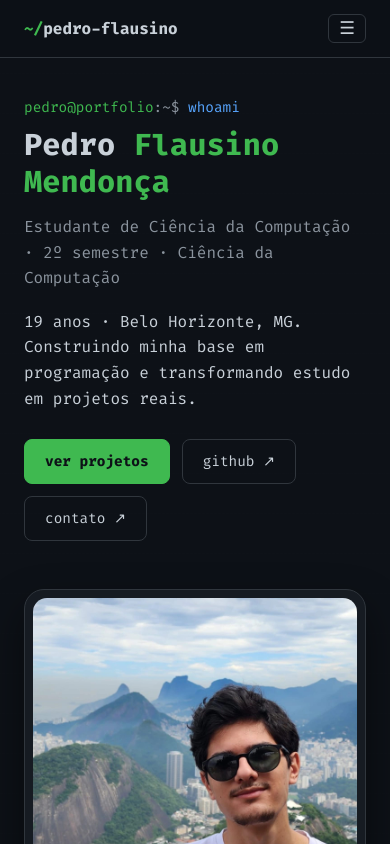
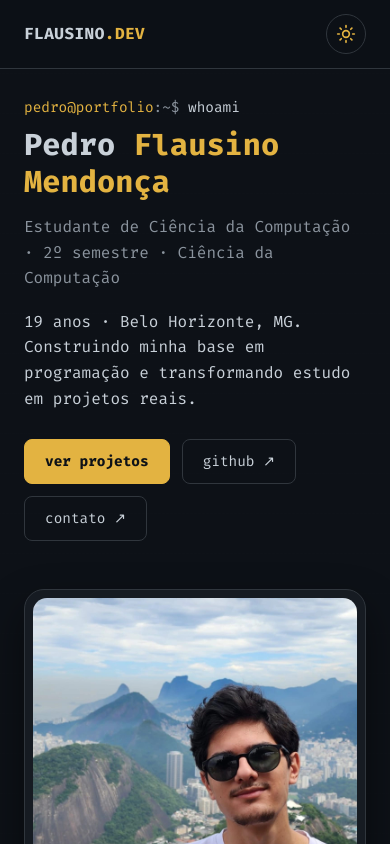
Before and after one commit to PedroFlau/pedroflausino-portifolio, a React (Vite) app: page / in a window 390 px wide. Shown: the top 844 px of the page. Built offline with nearby package versions, Linux system fonts and the light colour scheme.

Commit message:
feat modo claro/escuro

```diff
--- a/index.html
+++ b/index.html
@@ -9,6 +9,18 @@
       content="Portfólio de Pedro Flausino Mendonça — estudante de Ciência da Computação."
     />
     <title>Pedro Flausino Mendonça · Portfólio</title>
+    <script>
+      // Aplica o tema salvo antes da página renderizar (evita "piscada")
+      (function () {
+        try {
+          var tema = localStorage.getItem('tema');
+          document.documentElement.dataset.theme =
+            tema === 'light' ? 'light' : 'dark';
+        } catch (e) {
+          document.documentElement.dataset.theme = 'dark';
+        }
+      })();
+    </script>
   </head>
   <body>
     <div id="root"></div>
--- a/src/components/Navbar.tsx
+++ b/src/components/Navbar.tsx
@@ -1,36 +1,73 @@
-import { useState } from 'react';
+import { useEffect, useState } from 'react';
 
-const links = [
-  { href: '#sobre', label: 'sobre' },
-  { href: '#habilidades', label: 'habilidades' },
-  { href: '#projetos', label: 'projetos' },
-  { href: '#contato', label: 'contato' },
-];
+type Tema = 'dark' | 'light';
+
+function temaInicial(): Tema {
+  const salvo = localStorage.getItem('tema');
+  if (salvo === 'light' || salvo === 'dark') return salvo;
+  return 'dark';
+}
+
+function IconeSol() {
+  return (
+    <svg
+      viewBox="0 0 24 24"
+      width="20"
+      height="20"
+      fill="none"
+      stroke="currentColor"
+      strokeWidth="2"
+      strokeLinecap="round"
+      aria-hidden="true"
+    >
+      <circle cx="12" cy="12" r="4" />
+      <path d="M12 2v2M12 20v2M4.93 4.93l1.41 1.41M17.66 17.66l1.41 1.41M2 12h2M20 12h2M4.93 19.07l1.41-1.41M17.66 6.34l1.41-1.41" />
+    </svg>
+  );
+}
+
+function IconeLua() {
+  return (
+    <svg
+      viewBox="0 0 24 24"
+      width="20"
+      height="20"
+      fill="none"
+      stroke="currentColor"
+      strokeWidth="2"
+      strokeLinecap="round"
+      strokeLinejoin="round"
+      aria-hidden="true"
+    >
+      <path d="M21 12.79A9 9 0 1 1 11.21 3 7 7 0 0 0 21 12.79z" />
+    </svg>
+  );
+}
 
 export function Navbar() {
-  const [aberto, setAberto] = useState(false);
+  const [tema, setTema] = useState<Tema>(temaInicial);
+
+  useEffect(() => {
+    document.documentElement.dataset.theme = tema;
+    localStorage.setItem('tema', tema);
+  }, [tema]);
+
+  const claro = tema === 'light';
 
   return (
     <header className="navbar">
-      <a className="navbar-logo" href="#top" onClick={() => setAberto(false)}>
-        <span className="text-green">~/</span>pedro-flausino
+      <a className="navbar-logo" href="#top">
+        FLAUSINO<span className="text-accent">.DEV</span>
       </a>
 
       <button
-        className="navbar-toggle"
-        aria-label="Abrir menu"
-        onClick={() => setAberto((v) => !v)}
+        className="tema-toggle"
+        onClick={() => setTema(claro ? 'dark' : 'light')}
+        aria-label={claro ? 'Ativar modo escuro' : 'Ativar modo claro'}
+        title={claro ? 'Ativar modo escuro' : 'Ativar modo claro'}
       >
-        {aberto ? '✕' : '☰'}
+        {claro ? <IconeLua /> : <IconeSol />}
       </button>
-
-      <nav className={`navbar-links ${aberto ? 'aberto' : ''}`}>
-        {links.map((l) => (
-          <a key={l.href} href={l.href} onClick={() => setAberto(false)}>
-            {l.label}
-          </a>
-        ))}
-      </nav>
     </header>
   );
 }
--- a/src/components/terminal.tsx
+++ b/src/components/terminal.tsx
@@ -33,7 +33,7 @@ export function Terminal() {
    <div className="terminal-body">:
 
      <div className="terminal-linha">
-       <span className="text-green">visitante@portfolio</span>
+       <span className="text-accent">visitante@portfolio</span>
        <span className="text-gray">:~$</span>
        <input
          type="text"
--- a/src/index.css
+++ b/src/index.css
@@ -1,15 +1,35 @@
 @import url('https://fonts.googleapis.com/css2?family=Fira+Code:wght@400;500;700&display=swap');
 
+/* ===== Tema escuro (padrão) ===== */
 :root {
+  --mono: 'Fira Code', 'Courier New', monospace;
+
   --bg: #0d1117;
   --bg-alt: #161b22;
   --borda: #30363d;
   --texto: #c9d1d9;
   --texto-fraco: #8b949e;
-  --verde: #3fb950;
-  --azul: #58a6ff;
-  --amarelo: #e3b341;
-  --mono: 'Fira Code', 'Courier New', monospace;
+  --accent: #e3b341; /* detalhes em amarelo no escuro */
+  --accent-contraste: #0d1117;
+  --nav-bg: rgba(13, 17, 23, 0.85);
+  --bg-overlay: rgba(13, 17, 23, 0.94);
+  --grid: #21262d;
+  --tag-bg: rgba(227, 179, 65, 0.08);
+}
+
+/* ===== Tema claro ===== */
+[data-theme='light'] {
+  --bg: #ffffff;
+  --bg-alt: #f6f8fa;
+  --borda: #d0d7de;
+  --texto: #1f2328;
+  --texto-fraco: #59636e;
+  --accent: #0969da; /* detalhes em azul no claro */
+  --accent-contraste: #ffffff;
+  --nav-bg: rgba(255, 255, 255, 0.85);
+  --bg-overlay: rgba(255, 255, 255, 0.94);
+  --grid: #eaeef2;
+  --tag-bg: rgba(9, 105, 218, 0.08);
 }
 
 * {
@@ -30,8 +50,8 @@ body {
   line-height: 1.6;
   min-height: 100vh;
   background-image:
-    linear-gradient(rgba(13, 17, 23, 0.94), rgba(13, 17, 23, 0.94)),
-    repeating-linear-gradient(0deg, transparent, transparent 39px, #21262d 40px);
+    linear-gradient(var(--bg-overlay), var(--bg-overlay)),
+    repeating-linear-gradient(0deg, transparent, transparent 39px, var(--grid) 40px);
 }
 
 a {
@@ -40,9 +60,7 @@ a {
 }
 
 /* Cores utilitárias */
-.text-yellow { color: var(--amarelo); }
-.text-green { color: var(--verde); }
-.text-blue { color: var(--azul); }
+.text-accent { color: var(--accent); }
 .text-gray { color: var(--texto-fraco); }
 
 /* ===== Layout geral ===== */
@@ -65,7 +83,7 @@ a {
 
 .card-titulo {
   font-size: 0.95rem;
-  color: var(--verde);
+  color: var(--accent);
   margin-bottom: 14px;
   text-transform: lowercase;
 }
@@ -81,40 +99,34 @@ a {
   align-items: center;
   justify-content: space-between;
   padding: 14px 24px;
-  background: rgba(13, 17, 23, 0.85);
+  background: var(--nav-bg);
   backdrop-filter: blur(8px);
   border-bottom: 1px solid var(--borda);
 }
 
 .navbar-logo {
   font-weight: 700;
+  letter-spacing: 0.5px;
 }
 
-.navbar-links {
-  display: flex;
-  gap: 22px;
-  font-size: 0.9rem;
+/* Botão de alternância claro/escuro */
+.tema-toggle {
+  display: inline-flex;
+  align-items: center;
+  justify-content: center;
+  width: 40px;
+  height: 40px;
+  background: transparent;
+  border: 1px solid var(--borda);
+  border-radius: 50%;
+  color: var(--accent);
+  cursor: pointer;
+  transition: border-color 0.15s, transform 0.15s, background 0.15s;
 }
 
-.navbar-links a {
-  color: var(--texto-fraco);
-  transition: color 0.15s;
-}
-
-.navbar-links a:hover {
-  color: var(--verde);
-}
-
-.navbar-toggle {
-  display: none;
-  background: none;
-  border: 1px solid var(--borda);
-  color: var(--texto);
-  font-family: var(--mono);
-  font-size: 1.1rem;
-  border-radius: 6px;
-  padding: 2px 10px;
-  cursor: pointer;
+.tema-toggle:hover {
+  border-color: var(--accent);
+  transform: translateY(-2px);
 }
 
 /* ===== Hero ===== */
@@ -163,21 +175,21 @@ a {
 }
 
 .botao:hover {
-  border-color: var(--verde);
-  color: var(--verde);
+  border-color: var(--accent);
+  color: var(--accent);
   transform: translateY(-2px);
 }
 
 .botao-primario {
-  background: var(--verde);
-  border-color: var(--verde);
-  color: #0d1117;
+  background: var(--accent);
+  border-color: var(--accent);
+  color: var(--accent-contraste);
   font-weight: 700;
 }
 
 .botao-primario:hover {
   background: transparent;
-  color: var(--verde);
+  color: var(--accent);
 }
 
 /* ===== Foto de perfil (Hero) ===== */
@@ -282,7 +294,7 @@ a {
   display: inline-block;
   width: 8px;
   height: 16px;
-  background-color: var(--verde);
+  background-color: var(--accent);
   animation: blink 1s step-end infinite;
   margin-left: 2px;
 }
@@ -344,7 +356,7 @@ a {
   border: 1px solid var(--borda);
   border-radius: 20px;
   color: var(--texto);
-  background: rgba(88, 166, 255, 0.06);
+  background: var(--tag-bg);
 }
 
 /* ===== Projetos ===== */
@@ -366,7 +378,7 @@ a {
 }
 
 .projeto-card:hover {
-  border-color: var(--verde);
+  border-color: var(--accent);
   transform: translateY(-3px);
 }
 
@@ -381,7 +393,7 @@ a {
 }
 
 .projeto-link {
-  color: var(--azul);
+  color: var(--accent);
   font-size: 0.85rem;
 }
 
@@ -415,7 +427,7 @@ a {
 }
 
 .contato-card:hover {
-  border-color: var(--azul);
+  border-color: var(--accent);
 }
 
 /* ===== Footer ===== */
@@ -444,31 +456,4 @@ a {
   .sobre-grid {
     grid-template-columns: 1fr;
   }
-
-  .navbar-toggle {
-    display: block;
-  }
-
-  .navbar-links {
-    position: absolute;
-    top: 100%;
-    left: 0;
-    right: 0;
-    flex-direction: column;
-    gap: 0;
-    background: var(--bg-alt);
-    border-bottom: 1px solid var(--borda);
-    max-height: 0;
-    overflow: hidden;
-    transition: max-height 0.2s ease;
-  }
-
-  .navbar-links.aberto {
-    max-height: 240px;
-  }
-
-  .navbar-links a {
-    padding: 14px 24px;
-    border-top: 1px solid var(--borda);
-  }
 }
--- a/src/sections/About.tsx
+++ b/src/sections/About.tsx
@@ -20,7 +20,7 @@ export function About() {
             <div key={f.titulo} className="formacao-item">
               <strong>{f.titulo}</strong>
               <span className="text-gray">{f.local}</span>
-              <span className="text-green">{f.periodo}</span>
+              <span className="text-accent">{f.periodo}</span>
             </div>
           ))}
         </div>
--- a/src/sections/Contact.tsx
+++ b/src/sections/Contact.tsx
@@ -30,7 +30,7 @@ export function Contact() {
             rel="noopener noreferrer"
           >
             <span className="text-gray">{c.rotulo}</span>
-            <span className="text-blue">{c.valor} ↗</span>
+            <span className="text-accent">{c.valor} ↗</span>
           </a>
         ))}
       </div>
--- a/src/sections/Hero.tsx
+++ b/src/sections/Hero.tsx
@@ -6,13 +6,13 @@ export function Hero() {
     <section id="top" className="hero">
       <div className="hero-texto">
         <p className="hero-comando">
-          <span className="text-green">pedro@portfolio</span>
+          <span className="text-accent">pedro@portfolio</span>
           <span className="text-gray">:~$ </span>
-          <span className="text-blue">whoami</span>
+          <span>whoami</span>
         </p>
 
         <h1 className="hero-nome">
-          {perfil.primeiroNome} <span className="text-green">Flausino Mendonça</span>
+          {perfil.primeiroNome} <span className="text-accent">Flausino Mendonça</span>
         </h1>
 
         <p className="hero-titulo">
--- a/src/sections/Projects.tsx
+++ b/src/sections/Projects.tsx
@@ -11,7 +11,7 @@ export function Projects() {
         {projetos.map((p) => (
           <article key={p.nome} className="projeto-card">
             <h3 className="projeto-nome">
-              <span className="text-green">▸</span> {p.nome}
+              <span className="text-accent">▸</span> {p.nome}
             </h3>
             <p className="projeto-descricao">{p.descricao}</p>
 
```
